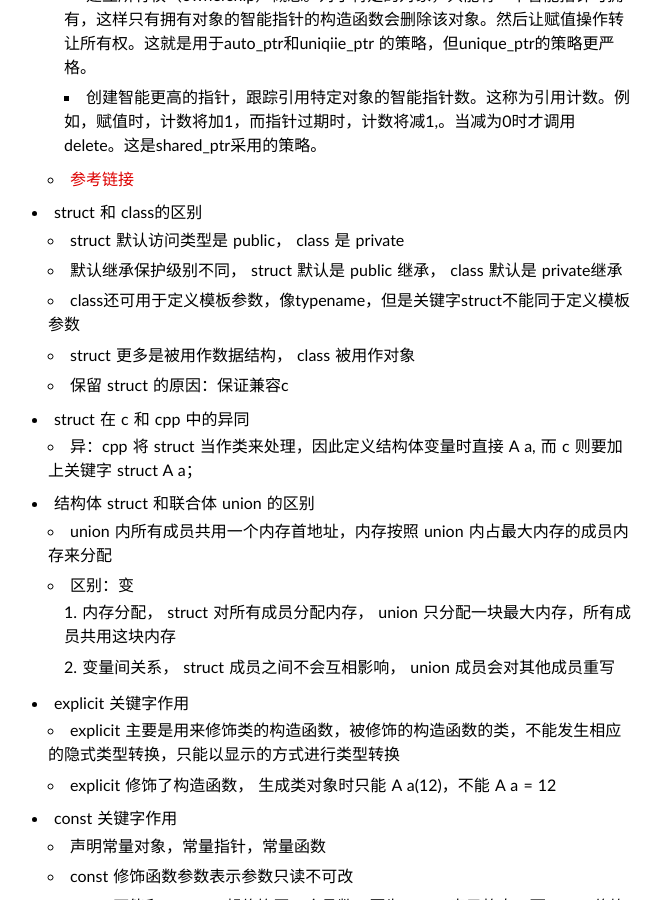
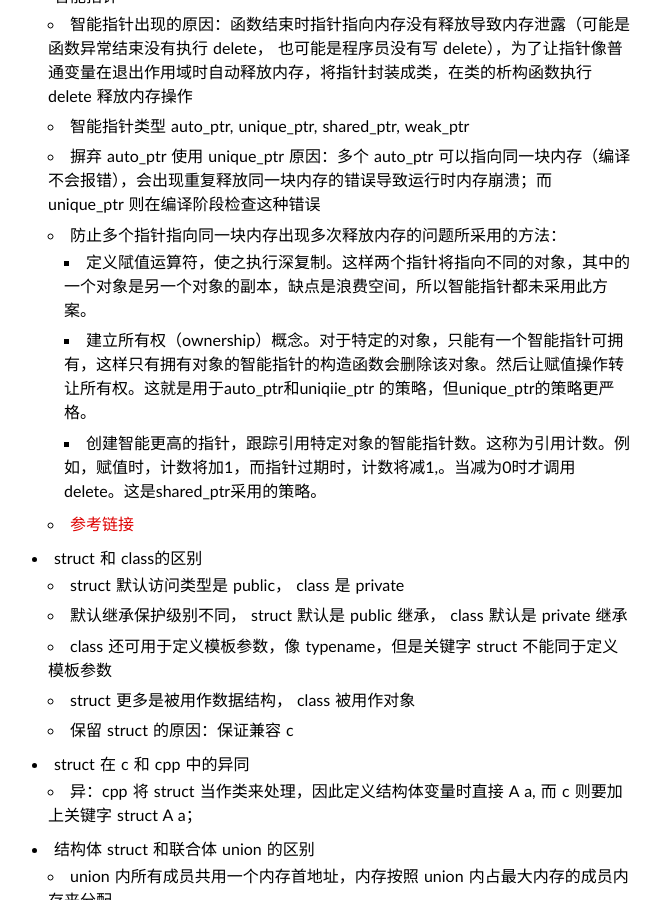
Before and after one commit to hongzhw/hongzhw.github.io, a Jekyll site: the page built from assets/notes/cpp笔记.md, in a window 1280 px wide and 900 px high, scrolled down 3003 px. Shown: the whole window, without its empty margins (308-970 px from the left). Built offline with Jekyll 4.4.1, drawn with Linux system fonts in a browser that asks for light colours; our own code applies the rules of GitHub Pages for plain Markdown files; some of the changed text lies outside the part shown.

```diff
--- a/assets/notes/cpp笔记.md
+++ b/assets/notes/cpp笔记.md
@@ -89,10 +99,10 @@
 
 * struct 和 class的区别
   * struct 默认访问类型是 public， class 是 private
-  * 默认继承保护级别不同， struct 默认是 public 继承， class 默认是 private继承
-  * class还可用于定义模板参数，像typename，但是关键字struct不能同于定义模板参数
+  * 默认继承保护级别不同， struct 默认是 public 继承， class 默认是 private 继承
+  * class 还可用于定义模板参数，像 typename，但是关键字 struct 不能同于定义模板参数
   * struct 更多是被用作数据结构， class 被用作对象
-  * 保留 struct 的原因：保证兼容c
+  * 保留 struct 的原因：保证兼容 c
 
 * struct 在 c 和 cpp 中的异同
   * 异：cpp 将 struct 当作类来处理，因此定义结构体变量时直接 A a, 而 c 则要加上关键字 struct A a；
```
Also changed, not shown: other parts of assets/notes/cpp笔记.md (+19 -0 lines), assets/notes/算法笔记.md (+4 -0 lines).
